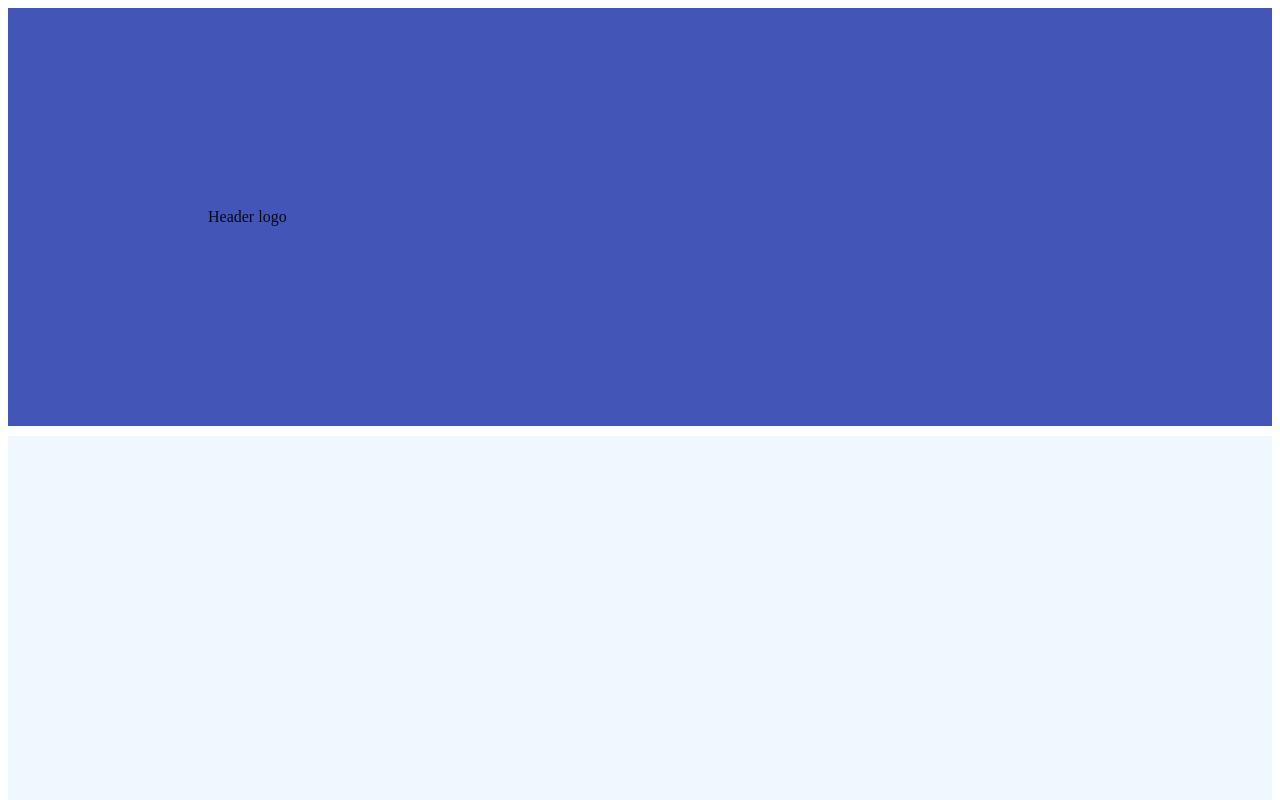
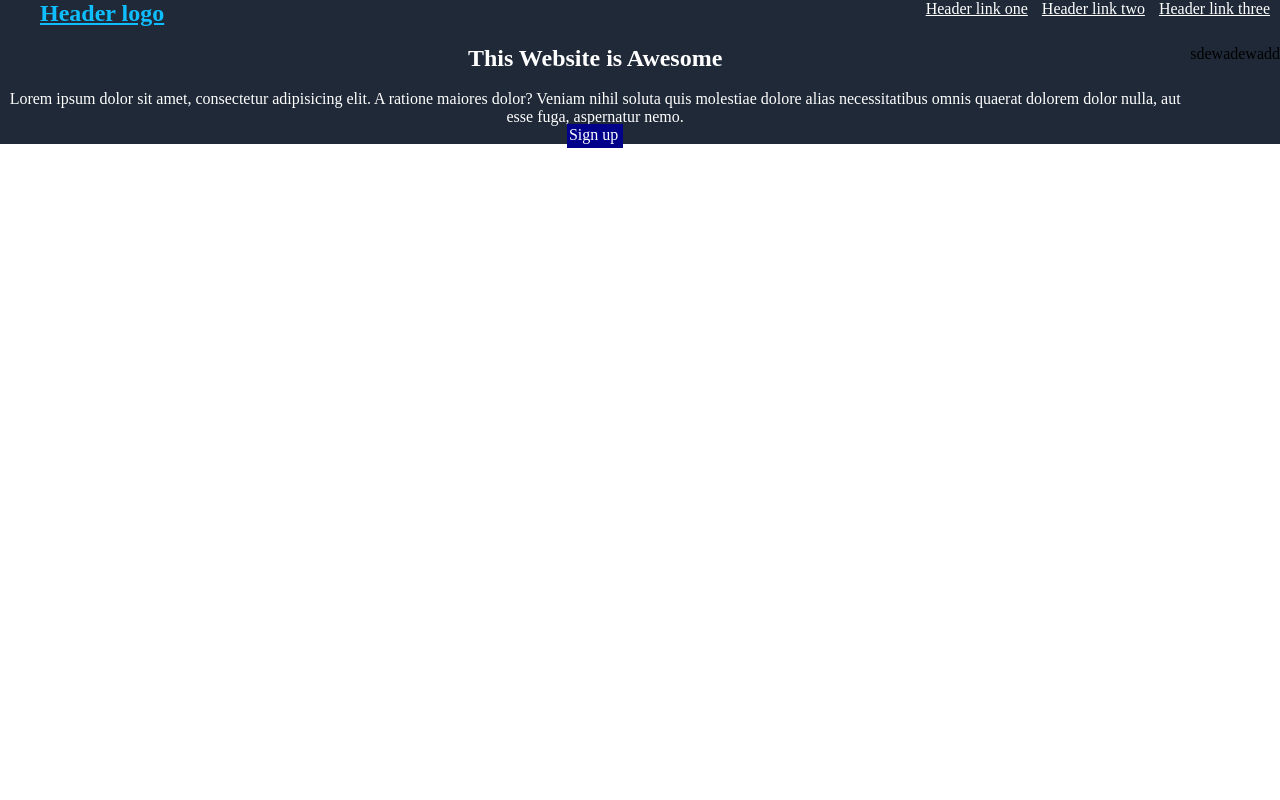
Before and after one commit to obo101/Landing-page, a plain HTML site: page index.html in a window 1280 px wide. Shown: the top 800 px of the page. Drawn offline with Linux system fonts and the light colour scheme.

Commit message:
send all files

```diff
--- a/index.html
+++ b/index.html
@@ -1,16 +1,52 @@
 <!DOCTYPE html>
 <html lang="en">
+
 <head>
     <meta charset="UTF-8">
     <meta http-equiv="X-UA-Compatible" content="IE=edge">
     <meta name="viewport" content="width=device-width, initial-scale=1.0">
+    <link rel="stylesheet" href="style.css">
     <title>Document</title>
 </head>
+
 <body>
-    <link rel="stylesheet" href="style.css">
-    <div class="introduction "> Header logo</div>
+
+    <div class="introduction ">
+
+        <nav>
+            <section class="LOGO">
+                <a class="link" href="#">
+                    <h2>Header logo</h2>
+                </a>
+            </section>
+
+            <section class="nav-links">
+                <ul class="mad-links">
+
+
+                    <li><a class="link" href="#">Header link one</a></li>
+                    <li><a class="link" href="#">Header link two</a></li>
+                    <li><a class="linked" href="#">Header link three</a></li>
+                </ul>
+            </section>
+        </nav>
+        <section class="hero">
+            <div>
+            <p class="awesome"><h1>This Website is Awesome</h1></p><br>
+            <p>Lorem ipsum dolor sit amet, consectetur adipisicing elit. A ratione maiores dolor? Veniam nihil soluta quis molestiae dolore alias necessitatibus omnis quaerat dolorem dolor nulla, aut esse fuga, aspernatur nemo.</p>
+            <a class="button">Sign up</a>
+            </div>
+            <div>
+                sdewadewadd
+            </div>
+
+        </section>
+
+
+    </div>
     <div class="randominfo "></div>
     <div class="register "></div>
     <div class="links"></div>
 </body>
+
 </html>
--- a/style.css
+++ b/style.css
@@ -1,14 +1,17 @@
+*{
+    margin: 0;
+}
 div{
-    padding: 200px;
+
+
     text-align: center;
-    margin-bottom: 10px;
-    color: #060918;
+    margin-bottom: 0;
+    viewport-fit: 100;
+
 }
 .introduction{
-    background-color: #4455b8;
-    text-align: left;
-    border:none;
-    margin:none ;
+    background-color: #1f2937;
+    text-align: center;
 }
 .randominfo {
     background-color: aliceblue;
@@ -19,5 +22,56 @@ div{
 }
 
 .links{
-    background-color: #4455b8;
+    background-color: #1f2937;
 }
+
+.linked{
+    position: top;
+    color: white;
+}
+
+
+.nav-links{
+
+justify-content: flex-end;
+   margin: 0 0 0 auto;
+}
+.mad-links ul{
+    gap: 10px;
+}
+.mad-links li{
+    color: white;
+    display: inline;
+}
+
+nav{
+    display: flex;
+
+}
+a{
+    padding-right: 10px;
+    color: white;
+
+}
+a:hover {
+	color: #0EBEFF;
+}
+h2{
+    padding-left: 40px;
+}
+p{
+    color: white;
+}
+h1{
+    color: white;
+}
+.hero{
+    display: flex;
+
+
+}
+.button{
+    background-color: darkblue;
+    color: white;
+    padding: 2px 5px 5px 2px;
+}
```
